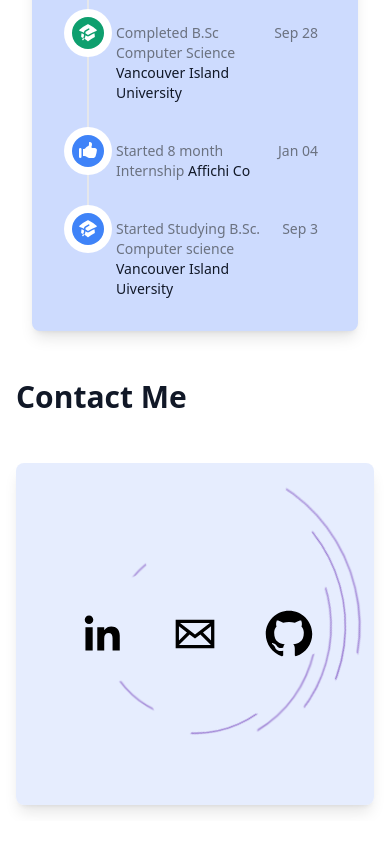
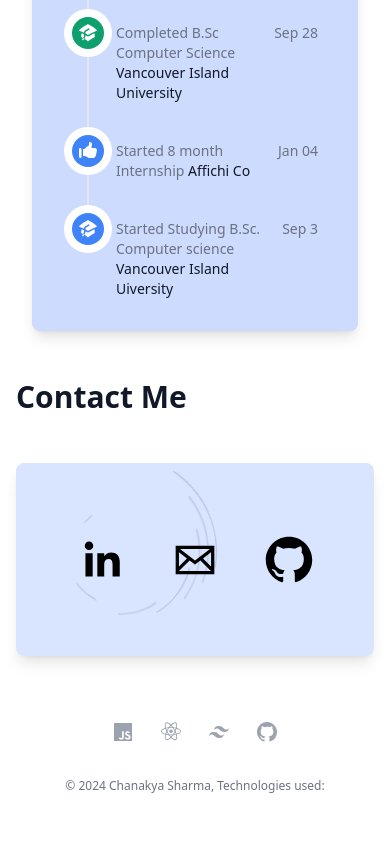
Before and after one commit to crash1604/revisedPortfolio, a React (Create React App) app: page / in a window 390 px wide. Shown: the part 2221-3065 px from the top of the page. Before the commit the page ends 3042 px from the top, so only its background shows below. Built offline with nearby package versions, Linux system fonts and the light colour scheme.

Commit message:
footer added

```diff
--- a/src/App.jsx
+++ b/src/App.jsx
@@ -4,6 +4,7 @@ import About from './components/sections/About'
 import Professional from './components/Professional'
 import './App.css';
 import Contact from './components/sections/Contact';
+import Footer from './components/Footer';
 
 
 function App() {
@@ -15,6 +16,7 @@ function App() {
         <Projects />
         <Professional />
         <Contact />
+        <Footer />
       </div>
     </div>
   );
--- /dev/null
+++ b/src/components/Footer.jsx
@@ -0,0 +1,69 @@
+const navigation = [
+    {
+        name: 'JavaScript',
+        href: '#',
+        icon: (props) => (
+        <svg viewBox="0 0 24 24" fill="currentColor" height="1em" width="1em" {...props} >
+            <path d="M3 3h18v18H3V3zm16.525 13.707c-.131-.821-.666-1.511-2.252-2.155-.552-.259-1.165-.438-1.349-.854-.068-.248-.078-.382-.034-.529.113-.484.687-.629 1.137-.495.293.09.563.315.732.676.775-.507.775-.507 1.316-.844-.203-.314-.304-.451-.439-.586-.473-.528-1.103-.798-2.126-.775l-.528.067c-.507.124-.991.395-1.283.754-.855.968-.608 2.655.427 3.354 1.023.765 2.521.933 2.712 1.653.18.878-.652 1.159-1.475 1.058-.607-.136-.945-.439-1.316-1.002l-1.372.788c.157.359.337.517.607.832 1.305 1.316 4.568 1.249 5.153-.754.021-.067.18-.528.056-1.237l.034.049zm-6.737-5.434h-1.686c0 1.453-.007 2.898-.007 4.354 0 .924.047 1.772-.104 2.033-.247.517-.886.451-1.175.359-.297-.146-.448-.349-.623-.641-.047-.078-.082-.146-.095-.146l-1.368.844c.229.473.563.879.994 1.137.641.383 1.502.507 2.404.305.588-.17 1.095-.519 1.358-1.059.384-.697.302-1.553.299-2.509.008-1.541 0-3.083 0-4.635l.003-.042z" />
+        </svg>
+      ),
+    },
+    {
+      name: 'React',
+      href: '#',
+      icon: (props) => (
+        <svg viewBox="0 0 24 24" fill="currentColor" height="1em" width="1em" {...props} >
+            <path d="M13.785 11.245 A1.785 1.785 0 0 1 12 13.03 A1.785 1.785 0 0 1 10.215 11.245 A1.785 1.785 0 0 1 13.785 11.245 z" />
+            <path d="M7.002 14.794l-.395-.101c-2.934-.741-4.617-2.001-4.617-3.452 0-1.452 1.684-2.711 4.617-3.452l.395-.1.111.391a19.507 19.507 0 001.136 2.983l.085.178-.085.178c-.46.963-.841 1.961-1.136 2.985l-.111.39zm-.577-6.095c-2.229.628-3.598 1.586-3.598 2.542 0 .954 1.368 1.913 3.598 2.54.273-.868.603-1.717.985-2.54a20.356 20.356 0 01-.985-2.542zm10.572 6.095l-.11-.392a19.628 19.628 0 00-1.137-2.984l-.085-.177.085-.179c.46-.961.839-1.96 1.137-2.984l.11-.39.395.1c2.935.741 4.617 2 4.617 3.453 0 1.452-1.683 2.711-4.617 3.452l-.395.101zm-.41-3.553c.4.866.733 1.718.987 2.54 2.23-.627 3.599-1.586 3.599-2.54 0-.956-1.368-1.913-3.599-2.542a20.683 20.683 0 01-.987 2.542z" />
+            <path d="M6.419 8.695l-.11-.39c-.826-2.908-.576-4.991.687-5.717 1.235-.715 3.222.13 5.303 2.265l.284.292-.284.291a19.718 19.718 0 00-2.02 2.474l-.113.162-.196.016a19.646 19.646 0 00-3.157.509l-.394.098zm1.582-5.529c-.224 0-.422.049-.589.145-.828.477-.974 2.138-.404 4.38.891-.197 1.79-.338 2.696-.417a21.058 21.058 0 011.713-2.123c-1.303-1.267-2.533-1.985-3.416-1.985zm7.997 16.984c-1.188 0-2.714-.896-4.298-2.522l-.283-.291.283-.29a19.827 19.827 0 002.021-2.477l.112-.16.194-.019a19.473 19.473 0 003.158-.507l.395-.1.111.391c.822 2.906.573 4.992-.688 5.718a1.978 1.978 0 01-1.005.257zm-3.415-2.82c1.302 1.267 2.533 1.986 3.415 1.986.225 0 .423-.05.589-.145.829-.478.976-2.142.404-4.384-.89.198-1.79.34-2.698.419a20.526 20.526 0 01-1.71 2.124z" />
+            <path d="M17.58 8.695l-.395-.099a19.477 19.477 0 00-3.158-.509l-.194-.017-.112-.162A19.551 19.551 0 0011.7 5.434l-.283-.291.283-.29c2.08-2.134 4.066-2.979 5.303-2.265 1.262.727 1.513 2.81.688 5.717l-.111.39zm-3.287-1.421c.954.085 1.858.228 2.698.417.571-2.242.425-3.903-.404-4.381-.824-.477-2.375.253-4.004 1.841.616.67 1.188 1.378 1.71 2.123zM8.001 20.15a1.983 1.983 0 01-1.005-.257c-1.263-.726-1.513-2.811-.688-5.718l.108-.391.395.1c.964.243 2.026.414 3.158.507l.194.019.113.16c.604.878 1.28 1.707 2.02 2.477l.284.29-.284.291c-1.583 1.627-3.109 2.522-4.295 2.522zm-.993-5.362c-.57 2.242-.424 3.906.404 4.384.825.47 2.371-.255 4.005-1.842a21.17 21.17 0 01-1.713-2.123 20.692 20.692 0 01-2.696-.419z" />
+            <path d="M12 15.313c-.687 0-1.392-.029-2.1-.088l-.196-.017-.113-.162a25.697 25.697 0 01-1.126-1.769 26.028 26.028 0 01-.971-1.859l-.084-.177.084-.179c.299-.632.622-1.252.971-1.858.347-.596.726-1.192 1.126-1.77l.113-.16.196-.018a25.148 25.148 0 014.198 0l.194.019.113.16a25.136 25.136 0 012.1 3.628l.083.179-.083.177a24.742 24.742 0 01-2.1 3.628l-.113.162-.194.017c-.706.057-1.412.087-2.098.087zm-1.834-.904c1.235.093 2.433.093 3.667 0a24.469 24.469 0 001.832-3.168 23.916 23.916 0 00-1.832-3.168 23.877 23.877 0 00-3.667 0 23.743 23.743 0 00-1.832 3.168 24.82 24.82 0 001.832 3.168z" />
+        </svg>
+      ),
+    },
+    {
+      name: 'Tailwind CSS',
+      href: '#',
+      icon: (props) => (
+        <svg viewBox="0 0 24 24" fill="currentColor" height="1em" width="1em" {...props} >
+            <path d="M18.5 9.51a4.22 4.22 0 01-1.91-1.34A5.77 5.77 0 0012 6a4.72 4.72 0 00-5 4 3.23 3.23 0 013.5-1.49 4.32 4.32 0 011.91 1.35A5.77 5.77 0 0017 12a4.72 4.72 0 005-4 3.2 3.2 0 01-3.5 1.51zm-13 4.98a4.22 4.22 0 011.91 1.34A5.77 5.77 0 0012 18a4.72 4.72 0 005-4 3.23 3.23 0 01-3.5 1.49 4.32 4.32 0 01-1.91-1.35A5.8 5.8 0 007 12a4.72 4.72 0 00-5 4 3.2 3.2 0 013.5-1.51z" />
+        </svg>
+      ),
+    },
+    {
+      name: 'GitHub',
+      href: '#',
+      icon: (props) => (
+        <svg fill="currentColor" viewBox="0 0 24 24" {...props}>
+          <path
+            fillRule="evenodd"
+            d="M12 2C6.477 2 2 6.484 2 12.017c0 4.425 2.865 8.18 6.839 9.504.5.092.682-.217.682-.483 0-.237-.008-.868-.013-1.703-2.782.605-3.369-1.343-3.369-1.343-.454-1.158-1.11-1.466-1.11-1.466-.908-.62.069-.608.069-.608 1.003.07 1.531 1.032 1.531 1.032.892 1.53 2.341 1.088 2.91.832.092-.647.35-1.088.636-1.338-2.22-.253-4.555-1.113-4.555-4.951 0-1.093.39-1.988 1.029-2.688-.103-.253-.446-1.272.098-2.65 0 0 .84-.27 2.75 1.026A9.564 9.564 0 0112 6.844c.85.004 1.705.115 2.504.337 1.909-1.296 2.747-1.027 2.747-1.027.546 1.379.202 2.398.1 2.651.64.7 1.028 1.595 1.028 2.688 0 3.848-2.339 4.695-4.566 4.943.359.309.678.92.678 1.855 0 1.338-.012 2.419-.012 2.747 0 .268.18.58.688.482A10.019 10.019 0 0022 12.017C22 6.484 17.522 2 12 2z"
+            clipRule="evenodd"
+          />
+        </svg>
+      ),
+    },
+
+  ]
+
+  export default function Footer() {
+    return (
+      <footer className="bg-white">
+        <div className="mx-auto max-w-7xl px-6 py-12 md:flex md:items-center md:justify-between lg:px-8">
+          <div className="flex justify-center space-x-6 md:order-2">
+            {navigation.map((item) => (
+              <a key={item.name} href={item.href} className="text-gray-400 hover:text-gray-500">
+                <span className="sr-only">{item.name}</span>
+                <item.icon className="h-6 w-6" aria-hidden="true" />
+              </a>
+            ))}
+          </div>
+          <div className="mt-8 md:order-1 md:mt-0">
+            <p className="text-center text-xs leading-5 text-gray-500">
+              &copy; 2024 Chanakya Sharma, Technologies used:
+            </p>
+          </div>
+        </div>
+      </footer>
+    )
+  }
--- a/src/components/sections/Contact.jsx
+++ b/src/components/sections/Contact.jsx
@@ -25,7 +25,7 @@ const Contact = () => {
         <ConcentricCircles  />
         </div>
 
-        <div className="absolute inset-0 bg-opacity-50 flex items-center justify-evenly bg-indigo-200 rounded-lg overflow-hidden shadow-lg p-6 mt-4 sm:mt-4 xl:mt-1 z-4">
+        <div className="absolute inset-0 bg-opacity-75 flex items-center justify-evenly bg-indigo-200 rounded-lg overflow-hidden shadow-lg p-6 mt-4 sm:mt-4 xl:mt-1 z-4">
 
           <a href="https://www.linkedin.com/in/chanakyadeveloper/" className="text-black hover:text-blue-700 bg-opacity-100" >
                  <svg viewBox="0 0 512 512" preserveAspectRatio="xMidYMid meet" className="w-16 h-16 md:w-48 md:h-48" fill="currentColor">
--- a/src/components/sections/concentricCircleAnimation/ConcentricCircles.jsx
+++ b/src/components/sections/concentricCircleAnimation/ConcentricCircles.jsx
@@ -11,7 +11,7 @@ const ConcentricCircles = () => {
 
   return (
     <div className="flex items-center justify-right">
-      <svg viewBox="0 0 500 500" className="w-full h-auto ">
+      <svg viewBox="0 0 500 500" className="w-7/12 h-3/6 justify-items-center items-center">
         <defs>
           <clipPath id="clip">
             <path d="M 0,250 a 250,250 0 0,1 250,-250 h -70 a 180,180 0 0,0 0,180 z" />
@@ -23,7 +23,7 @@ const ConcentricCircles = () => {
             cx="250"
             cy="250"
             r={`${circle.size}`}
-            stroke="#6b21a8"
+            stroke="#1e1b4b"
             strokeWidth="2"
             fill="none"
             clipPath="url(#clip)"
```
